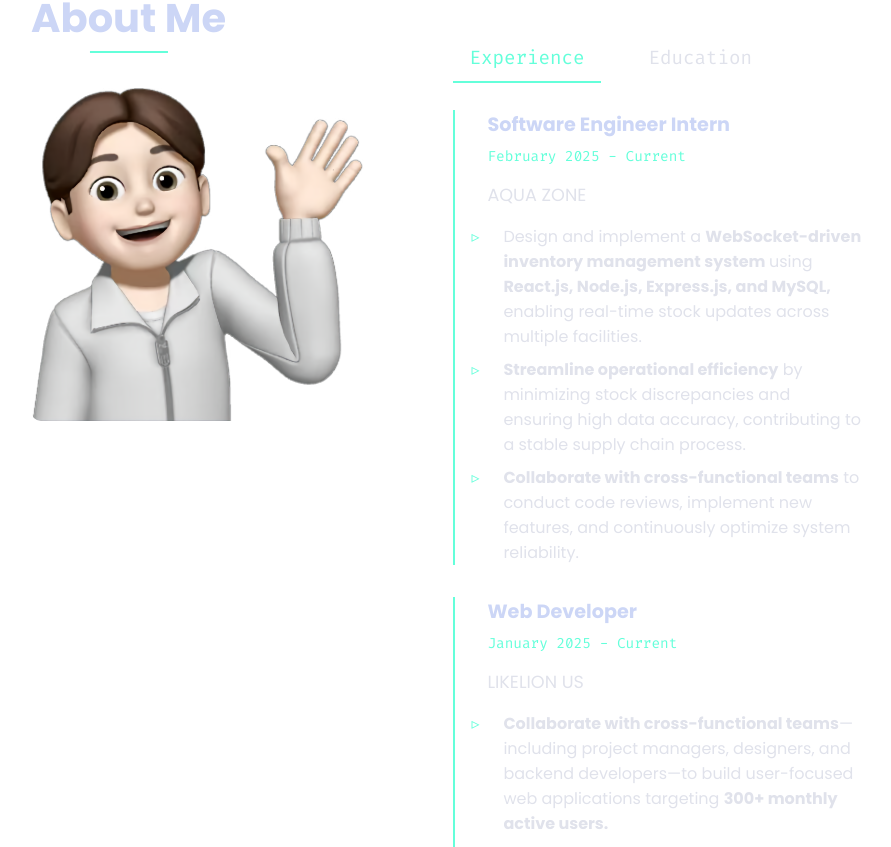
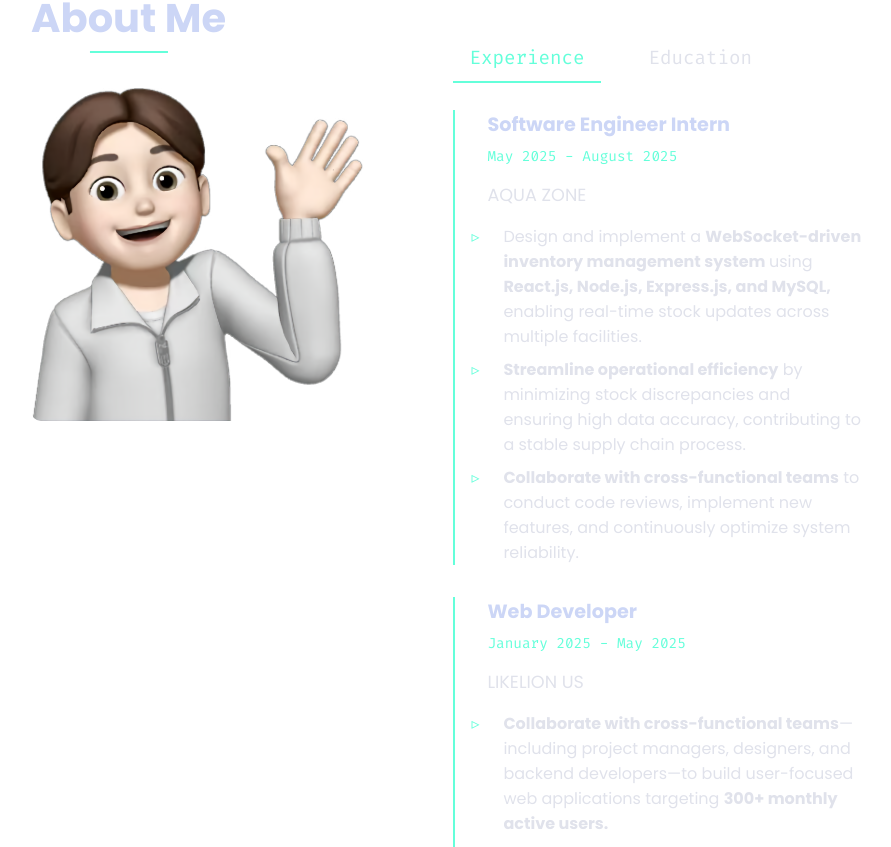
Before and after one commit to Tyrrnien81/Tyrrnien81.github.io, a React (Create React App) app: page / in a window 1280 px wide. Shown: the part 912-1759 px from the top of the page, without its empty margins (193-1084 px from the left). Built offline with nearby package versions, Linux system fonts and the light colour scheme.

Commit message:
Updated Junior to Senior and period of experience

```diff
--- a/src/About/About.jsx
+++ b/src/About/About.jsx
@@ -66,7 +66,7 @@ const About = () => {
                                 <div className="timeline-item">
                                     <h4>Software Engineer Intern</h4>
                                     <span className="date">
-                                        February 2025 - Current
+                                        May 2025 - August 2025
                                     </span>
                                     <p>AQUA ZONE</p>
                                     <ul>
@@ -108,7 +108,7 @@ const About = () => {
                                 <div className="timeline-item">
                                     <h4>Web Developer</h4>
                                     <span className="date">
-                                        January 2025 - Current
+                                        January 2025 - May 2025
                                     </span>
                                     <p>LIKELION US</p>
                                     <ul>
--- a/src/Home/Home.jsx
+++ b/src/Home/Home.jsx
@@ -60,7 +60,7 @@ const Home = () => {
                                 Leo Jeong
                             </h1>
                             <h2 className="title animate-on-scroll">
-                                A CS Junior at <span>UW-Madison</span>
+                                A CS Senior at <span>UW-Madison</span>
                             </h2>
                             <h3 className="description animate-on-scroll">
                                 Passionate Aspiring Software Engineer
```
